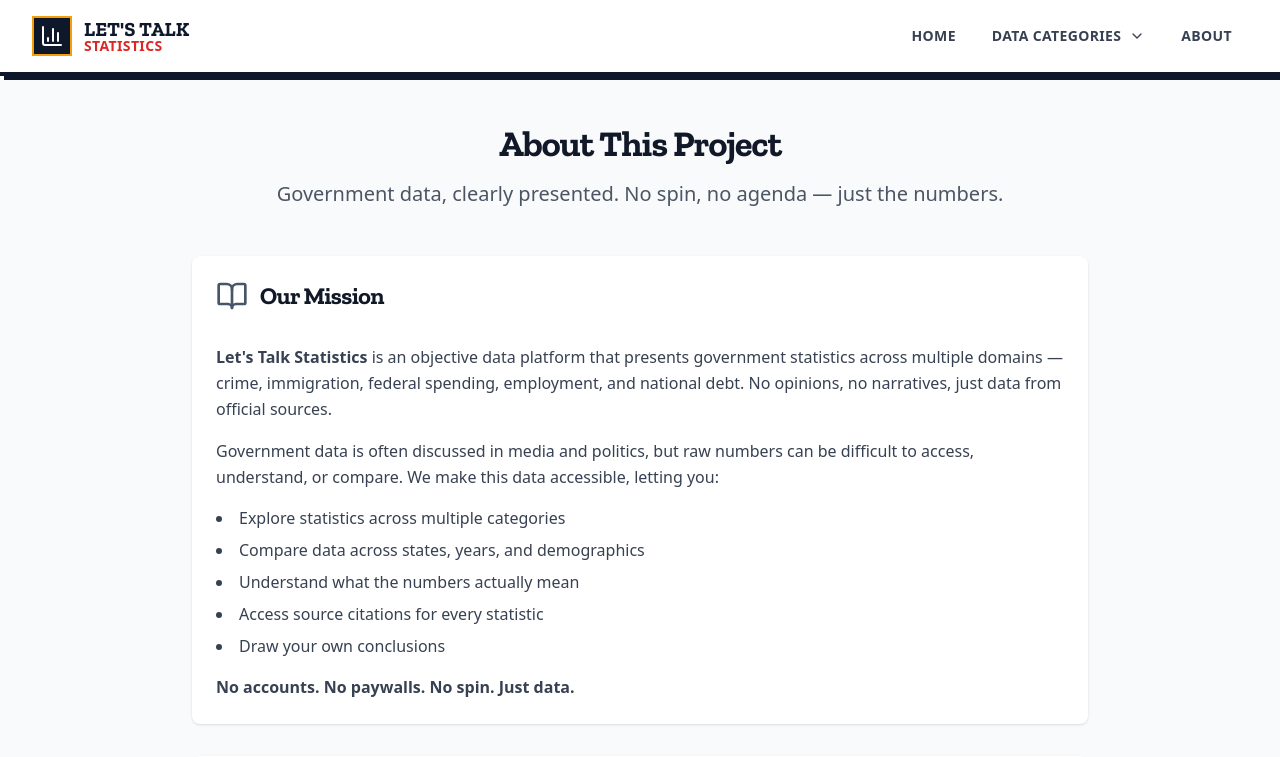
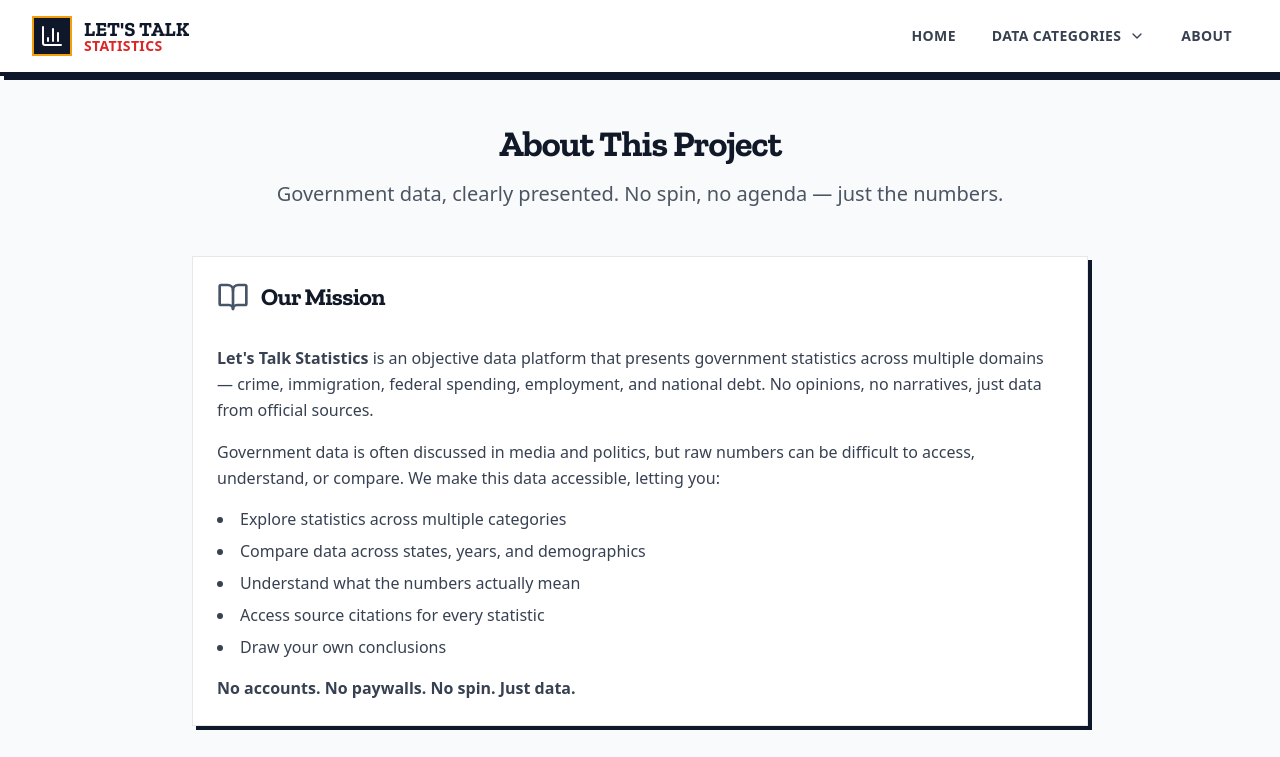
Before and after one commit to JonTelep/lets-talk-statistics, a Next.js app in the folder frontend/: page /about in a window 1280 px wide. Shown: the top 757 px of the page. Built offline with nearby package versions, Linux system fonts and the light colour scheme.

Commit message:
design: update UI components for federal design system
- Modernize Button component with brutalist styling and federal variants
- Update Card component to use federal design classes
- Consistent component system across the application

```diff
--- a/frontend/components/ui/Button.tsx
+++ b/frontend/components/ui/Button.tsx
@@ -1,7 +1,7 @@
 import { ButtonHTMLAttributes, ReactNode } from 'react';
 
 interface ButtonProps extends ButtonHTMLAttributes<HTMLButtonElement> {
-  variant?: 'primary' | 'secondary' | 'outline' | 'danger';
+  variant?: 'primary' | 'accent' | 'outline' | 'gold' | 'danger';
   size?: 'sm' | 'md' | 'lg';
   children: ReactNode;
   fullWidth?: boolean;
@@ -16,19 +16,20 @@ export default function Button({
   disabled,
   ...props
 }: ButtonProps) {
-  const baseClasses = 'inline-flex items-center justify-center font-medium rounded-md transition-colors focus:outline-none focus:ring-2 focus:ring-offset-2 disabled:opacity-50 disabled:cursor-not-allowed';
+  const baseClasses = 'btn-federal font-sans font-semibold uppercase tracking-wide focus:outline-none focus:ring-2 focus:ring-federal-gold-500 focus:ring-offset-2 disabled:opacity-50 disabled:cursor-not-allowed disabled:transform-none disabled:shadow-none';
 
   const variantClasses = {
-    primary: 'bg-primary-600 text-white hover:bg-primary-700 focus:ring-primary-500',
-    secondary: 'bg-gray-600 text-white hover:bg-gray-700 focus:ring-gray-500',
-    outline: 'border-2 border-primary-600 text-primary-600 hover:bg-primary-50 focus:ring-primary-500',
-    danger: 'bg-danger text-white hover:bg-red-700 focus:ring-red-500',
+    primary: 'btn-federal-primary',
+    accent: 'btn-federal-accent',
+    outline: 'btn-federal-outline',
+    gold: 'bg-federal-gold-600 border-federal-gold-600 text-federal-navy-900 hover:bg-federal-gold-700 hover:border-federal-gold-700',
+    danger: 'bg-federal-red-600 border-federal-red-600 text-white hover:bg-federal-red-700 hover:border-federal-red-700',
   };
 
   const sizeClasses = {
-    sm: 'px-3 py-1.5 text-sm',
-    md: 'px-4 py-2 text-base',
-    lg: 'px-6 py-3 text-lg',
+    sm: 'px-4 py-2 text-xs',
+    md: 'px-6 py-3 text-sm',
+    lg: 'px-8 py-4 text-base',
   };
 
   const widthClass = fullWidth ? 'w-full' : '';
--- a/frontend/components/ui/Card.tsx
+++ b/frontend/components/ui/Card.tsx
@@ -4,14 +4,14 @@ interface CardProps {
   children: ReactNode;
   className?: string;
   padding?: 'none' | 'sm' | 'md' | 'lg';
-  hover?: boolean;
+  variant?: 'default' | 'accent' | 'border-only';
 }
 
 export default function Card({
   children,
   className = '',
   padding = 'md',
-  hover = false,
+  variant = 'default',
 }: CardProps) {
   const paddingClasses = {
     none: '',
@@ -20,11 +20,15 @@ export default function Card({
     lg: 'p-8',
   };
 
-  const hoverClass = hover ? 'hover:shadow-lg transition-shadow' : '';
+  const variantClasses = {
+    default: 'card-federal',
+    accent: 'card-federal-accent',
+    'border-only': 'bg-white border border-federal-charcoal-300',
+  };
 
   return (
     <div
-      className={`bg-white rounded-lg shadow ${paddingClasses[padding]} ${hoverClass} ${className}`}
+      className={`${variantClasses[variant]} ${paddingClasses[padding]} ${className}`}
     >
       {children}
     </div>
```
